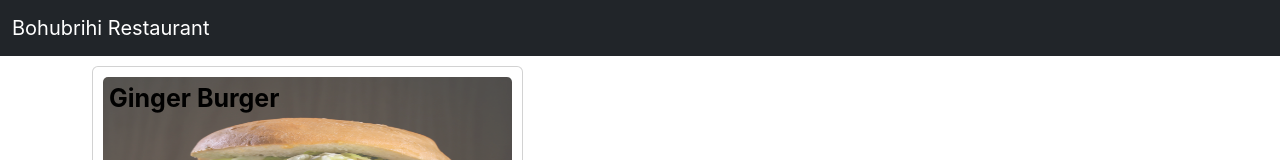
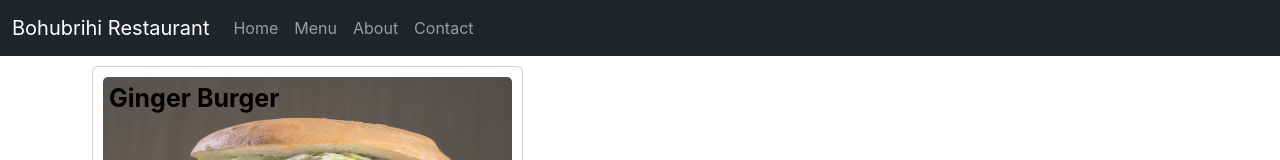
Before and after one commit to raihan-mahmud-talukder/bohubrihi-restaurant, a React (Create React App) app: page / in a window 1280 px wide. Shown: the top 160 px of the page. Built offline with nearby package versions, Linux system fonts and the light colour scheme.

Commit message:
designing navigation bar

```diff
--- a/src/components/body/About.jsx
+++ b/src/components/body/About.jsx
@@ -0,0 +1,3 @@
+export const About = () => {
+    return 'ABOUT'
+}
--- a/src/components/body/Contact.jsx
+++ b/src/components/body/Contact.jsx
@@ -0,0 +1,3 @@
+export const Contact = () => {
+    return 'CONTACT'
+}
--- a/src/components/header/Navigation.jsx
+++ b/src/components/header/Navigation.jsx
@@ -1,10 +1,23 @@
-import { Navbar, NavbarBrand } from "reactstrap"
+import { useState } from "react"
+import { Link } from "react-router-dom"
+import { Collapse, Nav, Navbar, NavbarBrand, NavbarToggler, NavItem } from "reactstrap"
 
 export const Navigation = () => {
+    const [isNavOpen, setIsNavOpen] = useState(false)
+    const navToggle = () => setIsNavOpen(!isNavOpen)
     return (
         <>
-        <Navbar color="dark" dark>
+        <Navbar color="dark" dark expand='sm'>
+            <NavbarToggler onClick={navToggle} />
             <NavbarBrand href="/">Bohubrihi Restaurant</NavbarBrand>
+            <Collapse isOpen={isNavOpen} navbar>
+                <Nav className="mr-auto" navbar>
+                    <NavItem><Link to='/' className="nav-link">Home</Link></NavItem>
+                    <NavItem><Link to='/menu' className="nav-link">Menu</Link></NavItem>
+                    <NavItem><Link to='/about' className="nav-link">About</Link></NavItem>
+                    <NavItem><Link to='/contact' className="nav-link">Contact</Link></NavItem>
+                </Nav>
+            </Collapse>
         </Navbar>
         </>
     )
```
